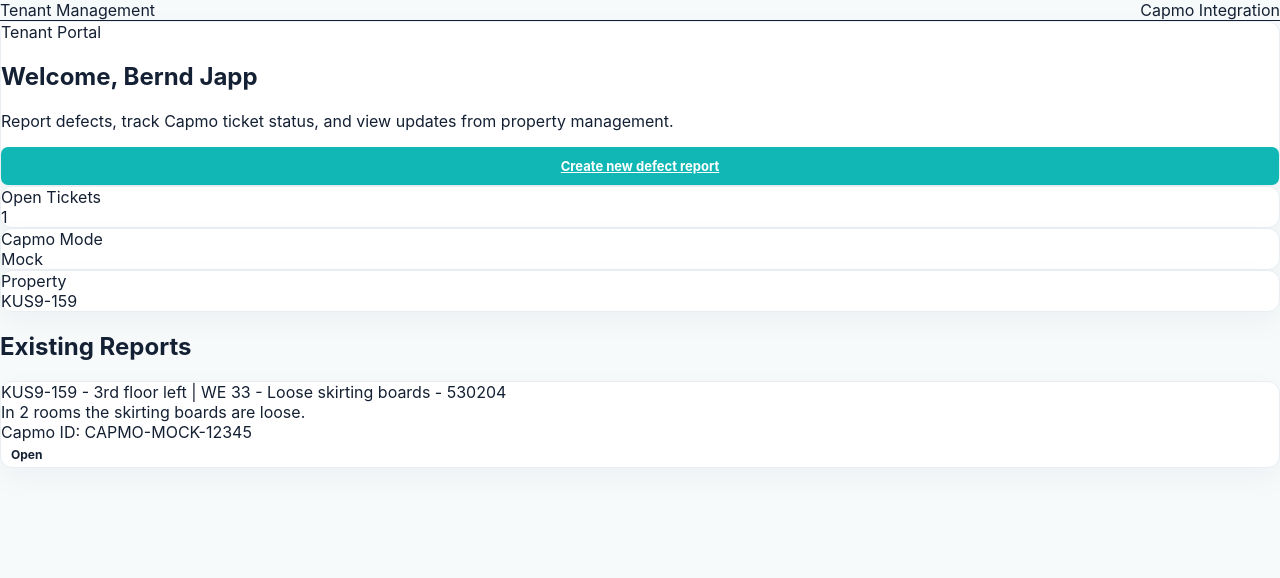
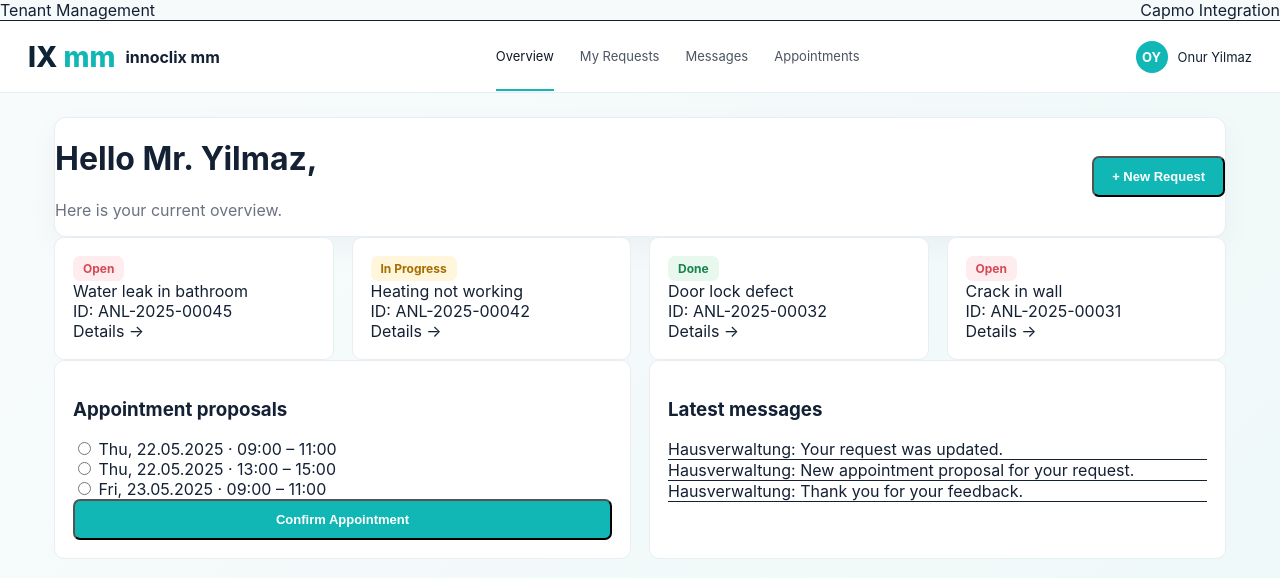
Before and after one commit to onurdlc/mietermanagement-capmo, a Next.js app: page /tenant/dashboard in a window 1280 px wide. Shown: the top 578 px of the page. Built offline with nearby package versions, Linux system fonts and the light colour scheme.

Commit message:
Transform dashboard into full SaaS UI like design reference

```diff
--- a/src/app/tenant/dashboard/page.tsx
+++ b/src/app/tenant/dashboard/page.tsx
@@ -1,64 +1,64 @@
 'use client';
 
-import Link from 'next/link';
-import { useEffect, useState } from 'react';
+import { demoTickets, messages, appointments } from '@/data/demo';
 
-const fallbackTicket = {
-  id: 'demo-ticket-skirting',
-  title: 'KUS9-159 - 3rd floor left | WE 33 - Loose skirting boards - 530204',
-  description: 'In 2 rooms the skirting boards are loose.',
-  status: 'Open',
-  category: 'Floor',
-  capmoTicketId: 'CAPMO-MOCK-12345'
-};
+export default function Dashboard(){
+  return (
+    <div className="app-shell">
+      <div className="topbar">
+        <div className="brand"><div className="logo-mark">IX <span>mm</span></div> innoclix mm</div>
+        <div className="nav">
+          <a className="active">Overview</a>
+          <a>My Requests</a>
+          <a>Messages</a>
+          <a>Appointments</a>
+        </div>
+        <div className="user-pill"><div className="avatar">OY</div> Onur Yilmaz</div>
+      </div>
 
-export default function TenantDashboard() {
-  const [tickets, setTickets] = useState<any[]>([fallbackTicket]);
-  const [tenantName, setTenantName] = useState('Bernd Japp');
+      <div className="page space-y-6">
 
-  useEffect(() => {
-    const tenantId = localStorage.getItem('tenantId');
-    if (!tenantId) return;
-    fetch('/api/tickets')
-      .then(res => res.ok ? res.json() : [])
-      .then(data => {
-        if (Array.isArray(data) && data.length > 0) setTickets(data);
-      })
-      .catch(() => setTickets([fallbackTicket]));
-  }, []);
+        <div className="card p-6 flex justify-between items-center">
+          <div>
+            <h1 className="text-2xl font-bold">Hello Mr. Yilmaz,</h1>
+            <p className="muted">Here is your current overview.</p>
+          </div>
+          <button className="btn-primary">+ New Request</button>
+        </div>
 
-  return (
-    <div className="space-y-8">
-      <section className="card p-6 bg-gradient-to-br from-white to-emerald-50">
-        <div className="flex flex-col md:flex-row md:items-center md:justify-between gap-4">
-          <div>
-            <div className="text-sm font-semibold text-emerald-700">Tenant Portal</div>
-            <h1 className="text-3xl font-bold mt-1">Welcome, {tenantName}</h1>
-            <p className="text-slate-600 mt-2">Report defects, track Capmo ticket status, and view updates from property management.</p>
+        <div className="grid-4">
+          {demoTickets.map(t=> (
+            <div key={t.id} className="ticket-card">
+              <div className="flex justify-between">
+                <span className={t.status==='Open'?'badge badge-open':t.status==='In Progress'?'badge badge-progress':'badge badge-done'}>{t.status}</span>
+              </div>
+              <div className="mt-2 font-semibold">{t.title}</div>
+              <div className="text-xs text-gray-400">ID: {t.id}</div>
+              <div className="mt-2 text-sm text-blue-600">Details →</div>
+            </div>
+          ))}
+        </div>
+
+        <div className="grid-2">
+          <div className="panel">
+            <h3 className="font-semibold mb-3">Appointment proposals</h3>
+            {appointments.map(a=> (
+              <div key={a} className="mb-2">
+                <input type="radio"/> {a}
+              </div>
+            ))}
+            <button className="btn-primary mt-3 w-full">Confirm Appointment</button>
           </div>
-          <Link href="/tenant/tickets/new" className="btn-primary text-center">Create new defect report</Link>
+
+          <div className="panel">
+            <h3 className="font-semibold mb-3">Latest messages</h3>
+            {messages.map(m=> (
+              <div key={m} className="text-sm border-b py-2">{m}</div>
+            ))}
+          </div>
         </div>
-      </section>
 
-      <section className="grid md:grid-cols-3 gap-4">
-        <div className="card p-5"><div className="text-sm text-slate-500">Open Tickets</div><div className="text-3xl font-bold text-emerald-700">{tickets.length}</div></div>
-        <div className="card p-5"><div className="text-sm text-slate-500">Capmo Mode</div><div className="text-2xl font-bold text-blue-700">Mock</div></div>
-        <div className="card p-5"><div className="text-sm text-slate-500">Property</div><div className="text-2xl font-bold">KUS9-159</div></div>
-      </section>
-
-      <section className="space-y-4">
-        <h2 className="text-xl font-semibold">Existing Reports</h2>
-        {tickets.map(ticket => (
-          <div key={ticket.id} className="card p-5 flex flex-col md:flex-row md:items-center md:justify-between gap-4">
-            <div>
-              <div className="font-semibold">{ticket.title}</div>
-              <div className="text-sm text-slate-500 mt-1">{ticket.description}</div>
-              <div className="text-xs text-slate-400 mt-2">Capmo ID: {ticket.capmoTicketId ?? 'Pending'}</div>
-            </div>
-            <span className="badge bg-emerald-100 text-emerald-700">{ticket.status}</span>
-          </div>
-        ))}
-      </section>
+      </div>
     </div>
   );
 }
```
